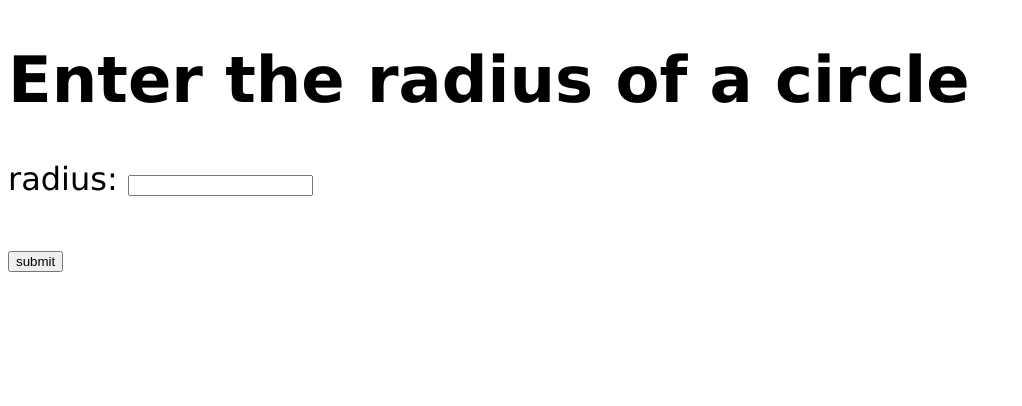
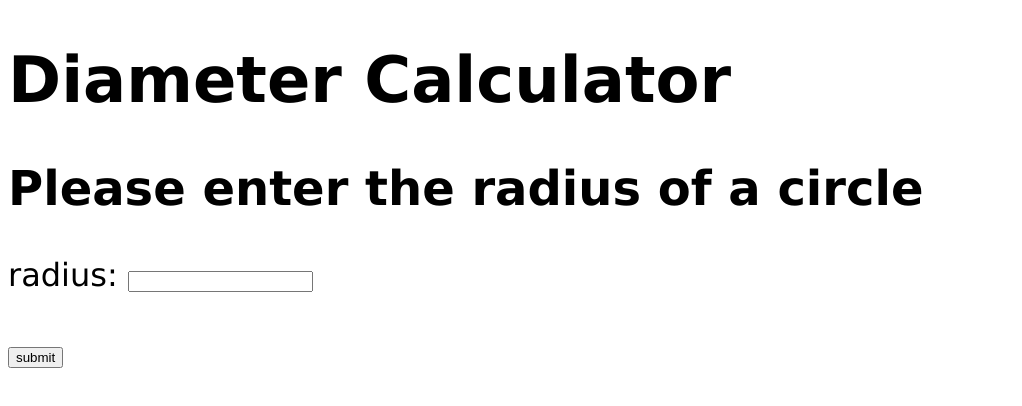
Before and after one commit to 8bitmorpheus/BC-JAVASCRIPT, a plain HTML site: page index.html in a window 1280 px wide. Shown: the whole page, without its empty margins (0-1022 px from the left). Drawn offline with Linux system fonts and the light colour scheme.

Commit message:
H1 Diamter Calculator Added

```diff
--- a/index.html
+++ b/index.html
@@ -3,7 +3,6 @@
 
 <head>
 
-<meta charset="UTF-8">
 <meta name="viewport" content="width-device-width, initial-scale=1.0">
 <title>My Website</title>
 <link rel="stylesheet" href="./style.css">
@@ -12,7 +11,8 @@
 
 <body>
 
-<h1 id="myH1">Enter the radius of a circle</h1>
+<h1 id="myH1">Diameter Calculator</h1>
+<h2 id="myH1">Please enter the radius of a circle</h2>
 <label  for="myText">radius:</label>
 <input type="text" id="myText" name="myText"><br><br>
 <button id="mySubmit">submit</button>
```
